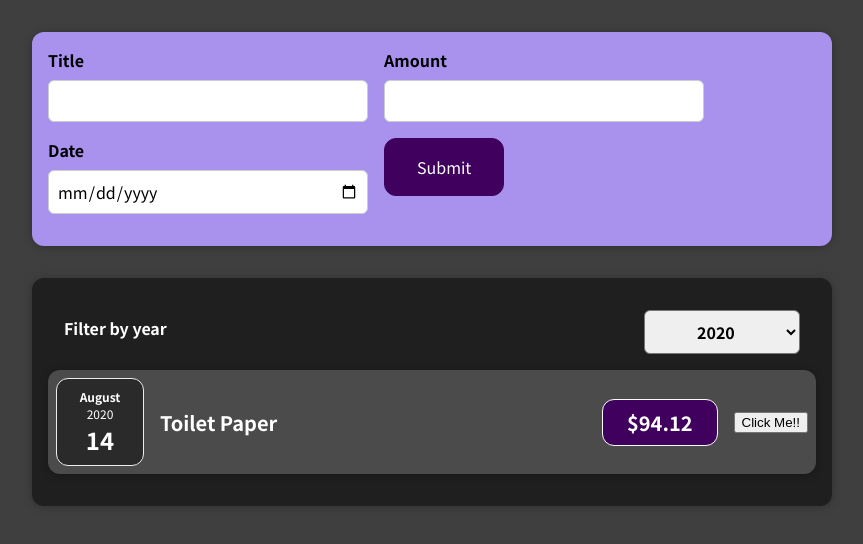
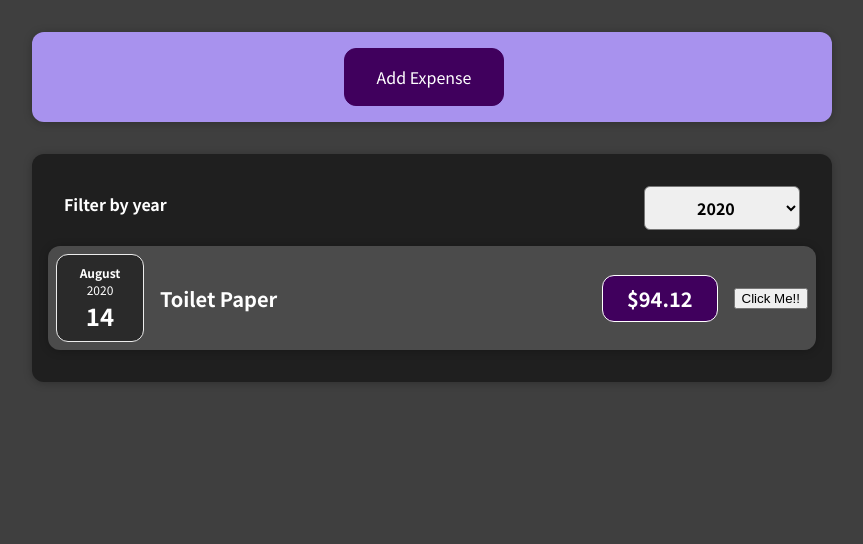
Before and after one commit to Chandanpreet91/Expense_tracker, a React (Create React App) app: page / in a window 1280 px wide. Shown: the top 544 px of the page, without its empty margins (208-1071 px from the left). Built offline with nearby package versions, Linux system fonts and the light colour scheme.

Commit message:
Made add expense button and cancel button work.

```diff
--- a/src/components/NewExpense/ExpenseForm.css
+++ b/src/components/NewExpense/ExpenseForm.css
@@ -24,3 +24,6 @@
 .new-expense__actions {
   text-align: right;
 }
+.new-expense__action {
+  text-align: center;
+}
--- a/src/components/NewExpense/ExpenseForm.js
+++ b/src/components/NewExpense/ExpenseForm.js
@@ -6,11 +6,19 @@ const ExpenseForm = (props) => {
   const [enteredAmount, setEnteredAmount] = useState("");
   const [enteredDate, setEnteredDate] = useState("");
 
+  const [visible, setVisible] = useState(false);
   //   const [userInput, setUserInput] = useState({
   //     enteredTitle: "",
   //     enteredAmount: "",
   //     enteredDate: "",
   //   });
+
+  const showFormHandler = () => {
+    setVisible(true);
+  };
+  const showButtonHandler = () => {
+    setVisible(false);
+  };
   const enteredTitleHandler = (event) => {
     console.log(enteredTitle);
     setEnteredTitle(event.target.value);
@@ -54,7 +62,7 @@ const ExpenseForm = (props) => {
     setEnteredDate("");
     setEnteredAmount("");
   };
-  return (
+  return visible ? (
     <form onSubmit={submitHandler}>
       <div className="new-expense__controls">
         <div className="new-expense__control">
@@ -85,11 +93,23 @@ const ExpenseForm = (props) => {
             onChange={enteredDateHandler}
           />
         </div>
+
         <div className="new-expense__actions">
-          <button type="submit">Submit</button>
+          <button type="cancel" onClick={showButtonHandler}>
+            Cancel
+          </button>
+        </div>
+        <div className="new-expense__actions">
+          <button type="submit">Add Expense</button>
         </div>
       </div>
     </form>
+  ) : (
+    <div className="new-expense__action">
+      <button type="button" onClick={showFormHandler}>
+        Add Expense
+      </button>
+    </div>
   );
 };
 
--- a/src/components/NewExpense/NewExpense.js
+++ b/src/components/NewExpense/NewExpense.js
@@ -1,7 +1,6 @@
 import React from "react";
 import ExpenseForm from "./ExpenseForm";
 import "./NewExpense.css";
-
 
 const NewExpense = (props) => {
   const saveExpenseData = (expenseData) => {
```
